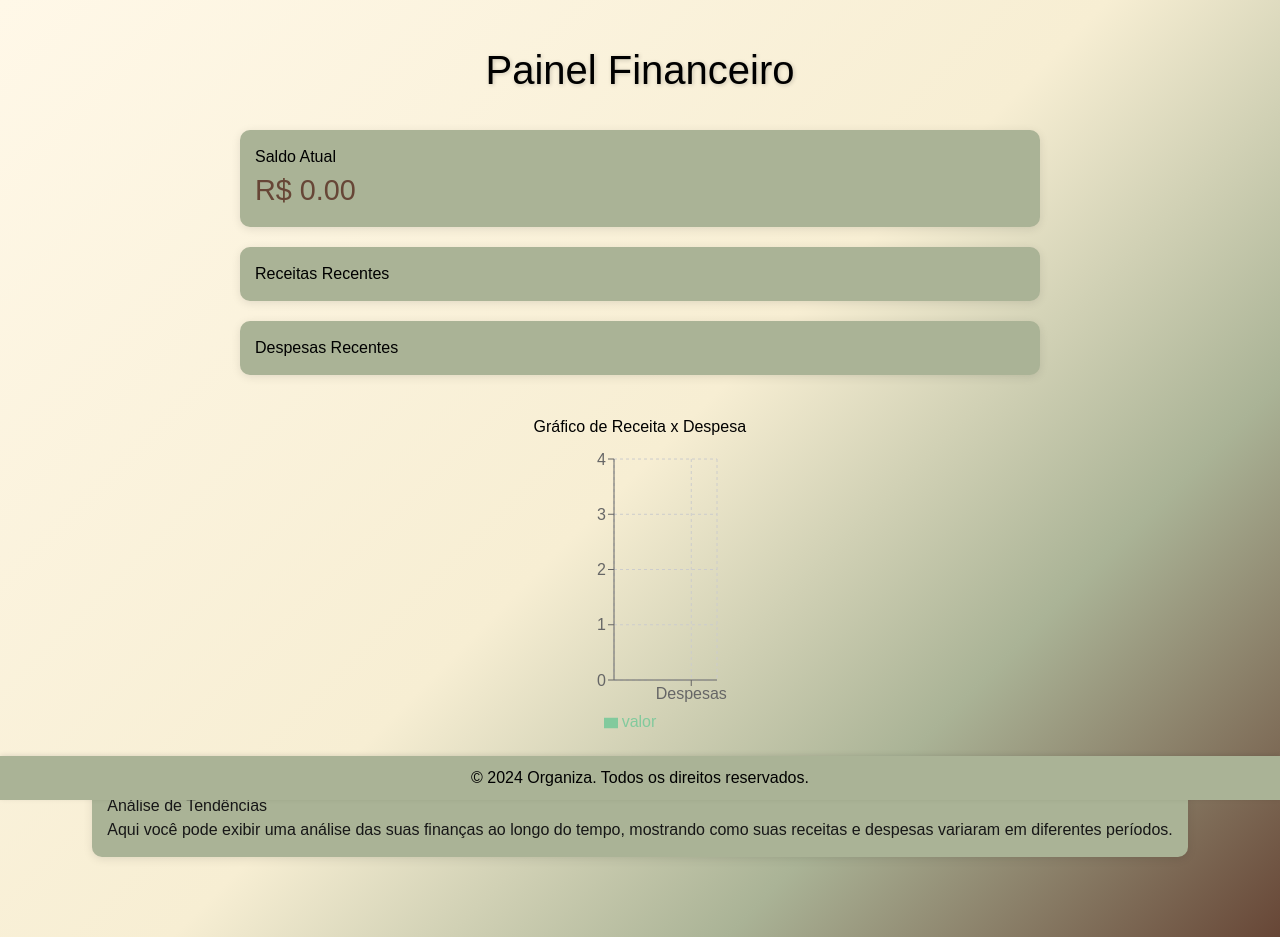
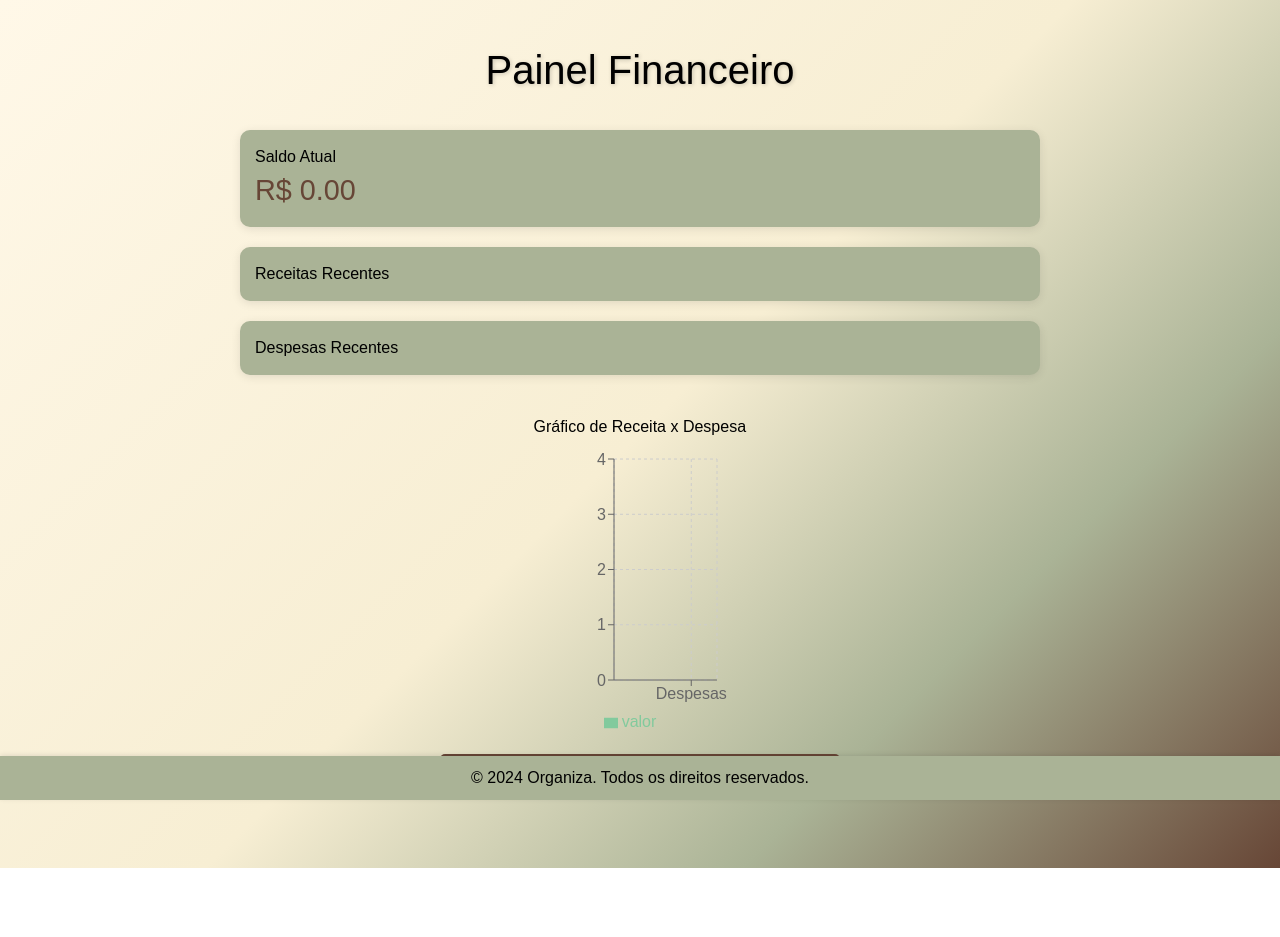
Before and after one commit to alvccpj/organiza-application, a Next.js app: page /painel in a window 1280 px wide. After the commit the page ends 868 px from the top, so only its background shows below. Built offline with nearby package versions, Linux system fonts and the light colour scheme.

Commit message:
add backButton for painel page

```diff
--- a/src/pages/painel.js
+++ b/src/pages/painel.js
@@ -9,12 +9,15 @@ import {
   Legend,
   ResponsiveContainer,
 } from "recharts";
+import { useRouter } from "next/router"; // Importa o hook useRouter para a navegação
 import styles from "../styles/Painel.module.css";
 
 const Painel = () => {
   const [saldoAtual, setSaldoAtual] = useState(0);
   const [receitasRecentes, setReceitasRecentes] = useState([]);
   const [despesasRecentes, setDespesasRecentes] = useState([]);
+
+  const router = useRouter(); // Inicializa o hook useRouter
 
   useEffect(() => {
     const fetchData = () => {
@@ -63,6 +66,11 @@ const Painel = () => {
       ),
     },
   ];
+
+  // Função para voltar à página inicial
+  const handleBack = () => {
+    router.push("/"); // Redireciona para a página inicial
+  };
 
   return (
     <div className={styles.container}>
@@ -116,15 +124,11 @@ const Painel = () => {
         </ResponsiveContainer>
       </div>
 
-      {/* Análise de Tendências */}
-      <div className={styles.analysis}>
-        <h2>Análise de Tendências</h2>
-        <p>
-          Aqui você pode exibir uma análise das suas finanças ao longo do tempo,
-          mostrando como suas receitas e despesas variaram em diferentes
-          períodos.
-        </p>
-      </div>
+      {/* Botão de Voltar */}
+      <button className={styles.backButton} onClick={handleBack}>
+        Voltar à Página Inicial
+      </button>
+
       <footer className={styles.footer}>
         <p>&copy; 2024 Organiza. Todos os direitos reservados.</p>
       </footer>
--- a/src/styles/Painel.module.css
+++ b/src/styles/Painel.module.css
@@ -100,12 +100,12 @@
   margin-top: 15px; /* Espaço acima do botão */
   width: 100%;
   max-width: 400px;
+  margin-bottom: 50px;
 }
 
 .backButton:hover {
   background-color: #aab396; /* Cor mais escura ao passar o mouse */
 }
-
 
 .footer {
   position: fixed;
@@ -120,7 +120,6 @@
   color: #000000;
 }
 
-
 /* Estilos responsivos */
 @media (max-width: 600px) {
   .title {
```
